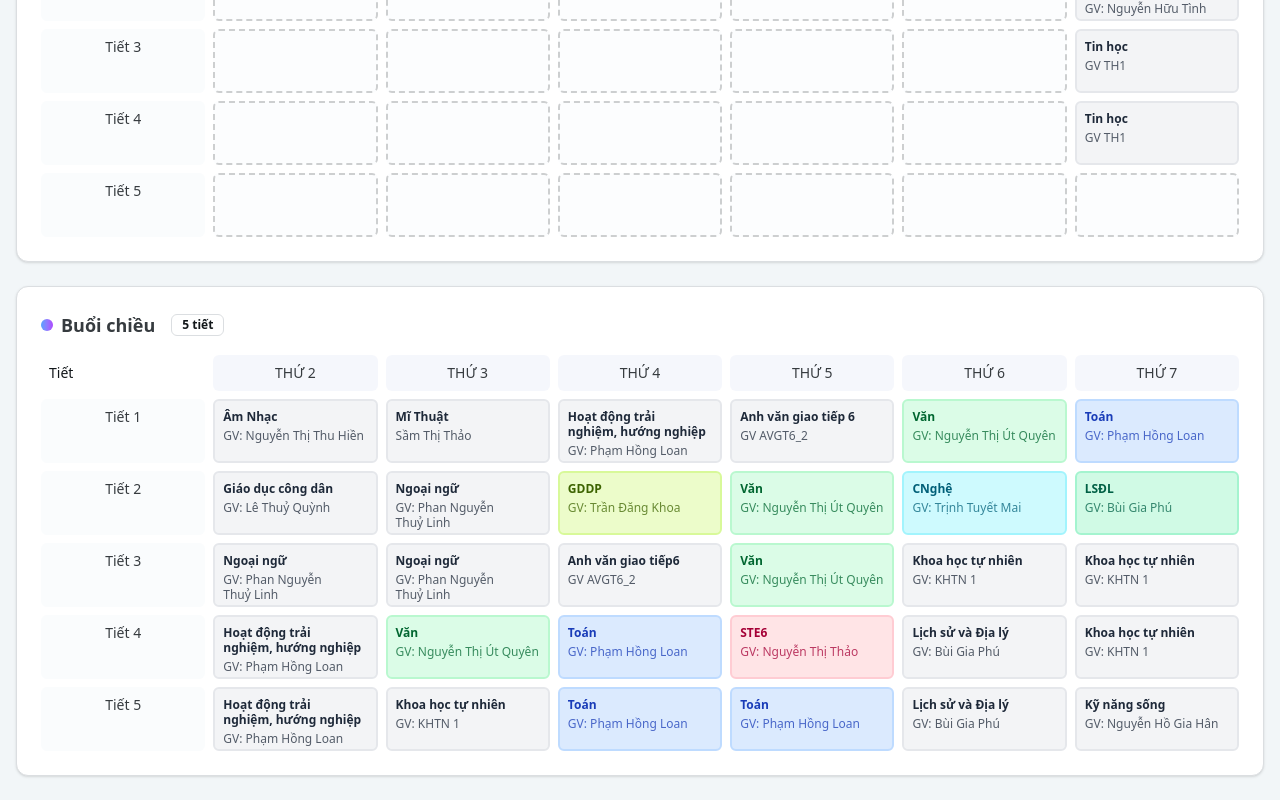
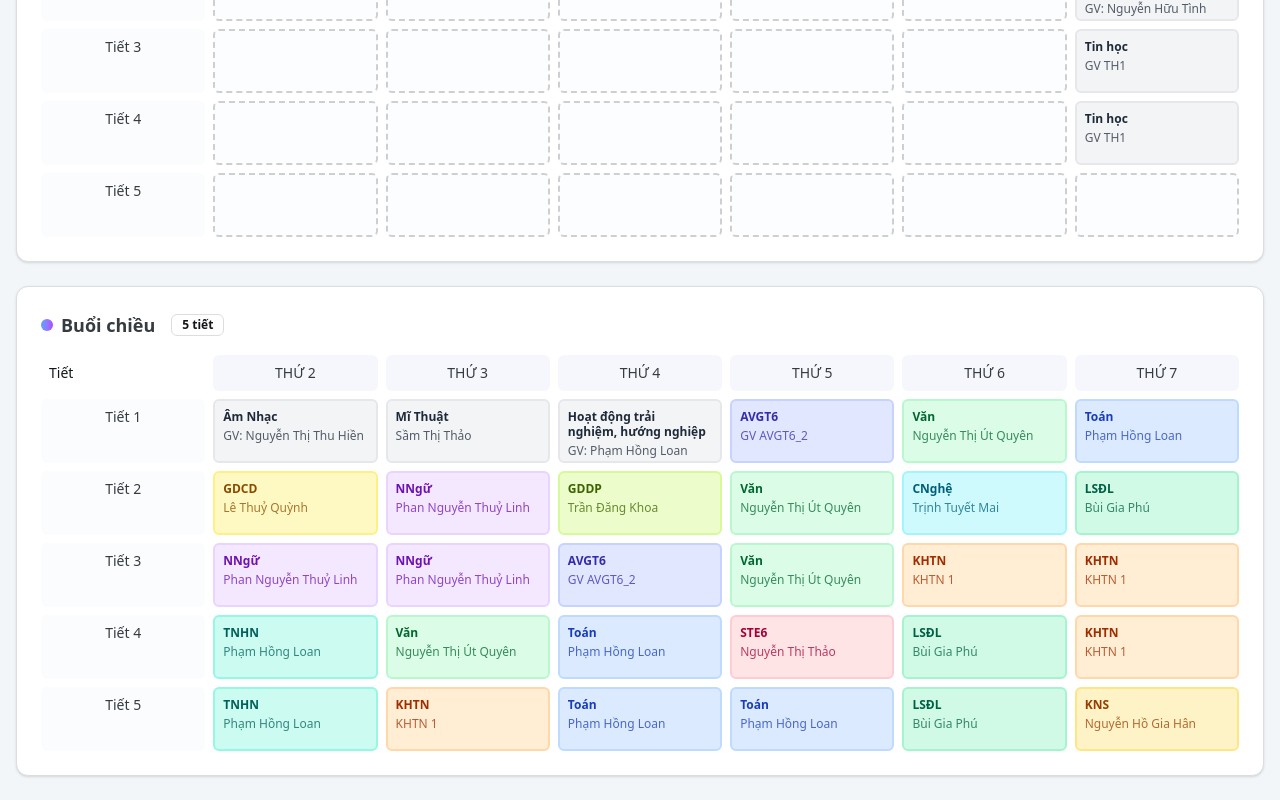
Before and after one commit to hoantohai/tkb, a React (Vite) app: page / in a window 1280 px wide. Shown: the part 394-1194 px from the top of the page. Built offline with nearby package versions, Linux system fonts and the light colour scheme.

Commit message:
Revert "Update timetable data with correct teacher names and subjects"
This reverts commit 0f35eaa8e035b9838eceb6c19d0c618a2acca450.

```diff
--- a/src/components/timetable-grid.tsx
+++ b/src/components/timetable-grid.tsx
@@ -22,53 +22,53 @@ const timetableData = {
           "Âm Nhạc - GV: Nguyễn Thị Thu Hiền",
           "Mĩ Thuật - Sầm Thị Thảo",
           "Hoạt động trải nghiệm, hướng nghiệp - GV: Phạm Hồng Loan",
-          "Anh văn giao tiếp 6 - GV AVGT6_2",
-          "Văn - GV: Nguyễn Thị Út Quyên",
-          "Toán - GV: Phạm Hồng Loan",
+          "AVGT6 - GV AVGT6_2",
+          "Văn - Nguyễn Thị Út Quyên",
+          "Toán - Phạm Hồng Loan",
         ],
       },
       {
         time: "Tiết 2",
         sessions: [
-          "Giáo dục công dân - GV: Lê Thuỷ Quỳnh",
-          "Ngoại ngữ - GV: Phan Nguyễn Thuỷ Linh",
-          "GDDP - GV: Trần Đăng Khoa",
-          "Văn - GV: Nguyễn Thị Út Quyên",
-          "CNghệ - GV: Trịnh Tuyết Mai",
-          "LSĐL - GV: Bùi Gia Phú",
+          "GDCD - Lê Thuỷ Quỳnh",
+          "NNgữ - Phan Nguyễn Thuỷ Linh",
+          "GDDP - Trần Đăng Khoa",
+          "Văn - Nguyễn Thị Út Quyên",
+          "CNghệ - Trịnh Tuyết Mai",
+          "LSĐL - Bùi Gia Phú",
         ],
       },
       {
         time: "Tiết 3",
         sessions: [
-          "Ngoại ngữ - GV: Phan Nguyễn Thuỷ Linh",
-          "Ngoại ngữ - GV: Phan Nguyễn Thuỷ Linh",
-          "Anh văn giao tiếp6 - GV AVGT6_2",
-          "Văn - GV: Nguyễn Thị Út Quyên",
-          "Khoa học tự nhiên - GV: KHTN 1",
-          "Khoa học tự nhiên - GV: KHTN 1",
+          "NNgữ - Phan Nguyễn Thuỷ Linh",
+          "NNgữ - Phan Nguyễn Thuỷ Linh",
+          "AVGT6 - GV AVGT6_2",
+          "Văn - Nguyễn Thị Út Quyên",
+          "KHTN - KHTN 1",
+          "KHTN - KHTN 1",
         ],
       },
       {
         time: "Tiết 4",
         sessions: [
-          "Hoạt động trải nghiệm, hướng nghiệp - GV: Phạm Hồng Loan",
-          "Văn - GV: Nguyễn Thị Út Quyên",
-          "Toán - GV: Phạm Hồng Loan",
-          "STE6 - GV: Nguyễn Thị Thảo",
-          "Lịch sử và Địa lý - GV: Bùi Gia Phú",
-          "Khoa học tự nhiên - GV: KHTN 1",
+          "TNHN - Phạm Hồng Loan",
+          "Văn - Nguyễn Thị Út Quyên",
+          "Toán - Phạm Hồng Loan",
+          "STE6 - Nguyễn Thị Thảo",
+          "LSĐL - Bùi Gia Phú",
+          "KHTN - KHTN 1",
         ],
       },
       {
         time: "Tiết 5",
         sessions: [
-          "Hoạt động trải nghiệm, hướng nghiệp - GV: Phạm Hồng Loan",
-          "Khoa học tự nhiên - GV: KHTN 1",
-          "Toán - GV: Phạm Hồng Loan",
-          "Toán - GV: Phạm Hồng Loan",
-          "Lịch sử và Địa lý - GV: Bùi Gia Phú",
-          "Kỹ năng sống - GV: Nguyễn Hồ Gia Hân",
+          "TNHN - Phạm Hồng Loan",
+          "KHTN - KHTN 1",
+          "Toán - Phạm Hồng Loan",
+          "Toán - Phạm Hồng Loan",
+          "LSĐL - Bùi Gia Phú",
+          "KNS - Nguyễn Hồ Gia Hân",
         ],
       },
     ],
```
